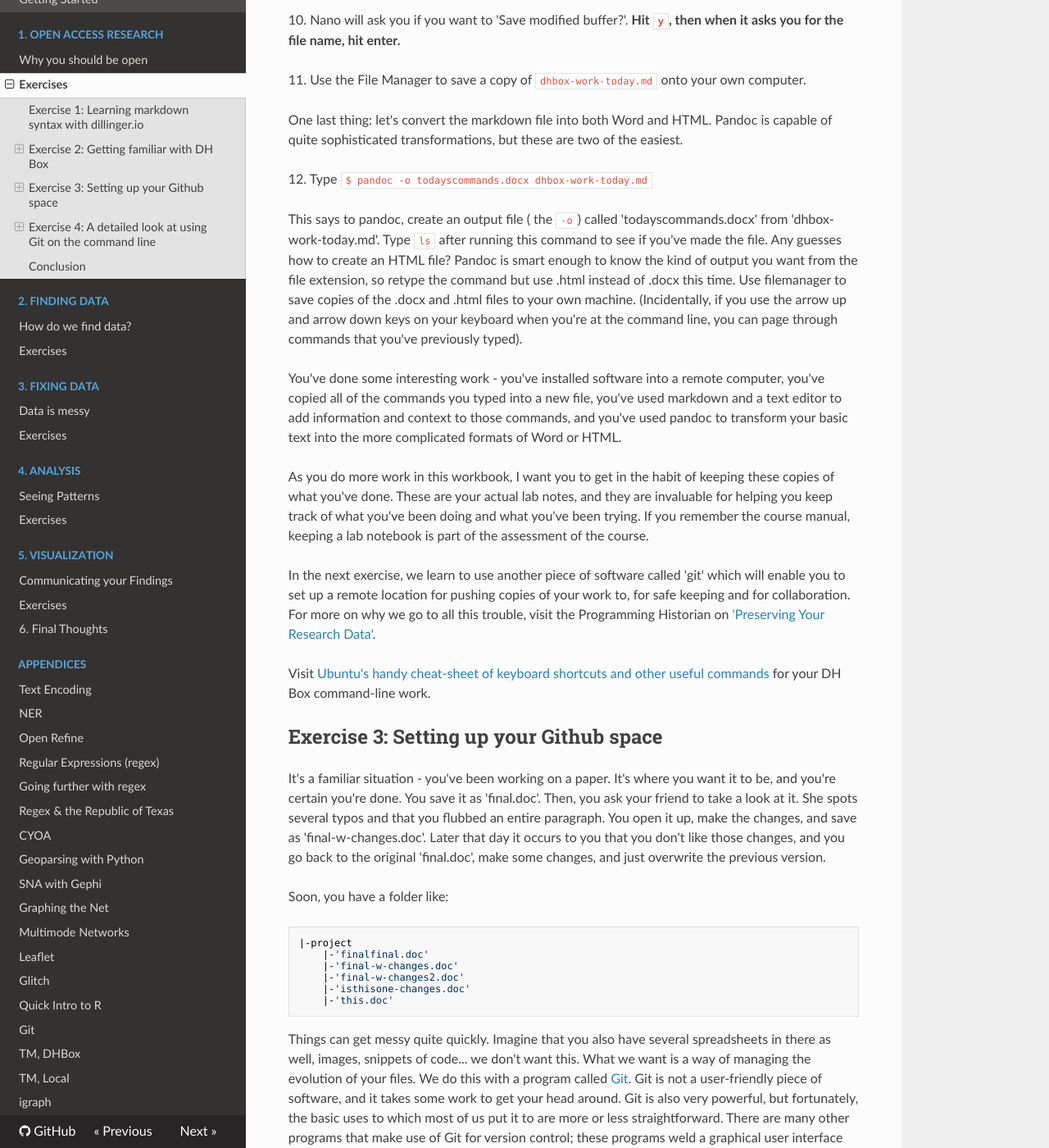
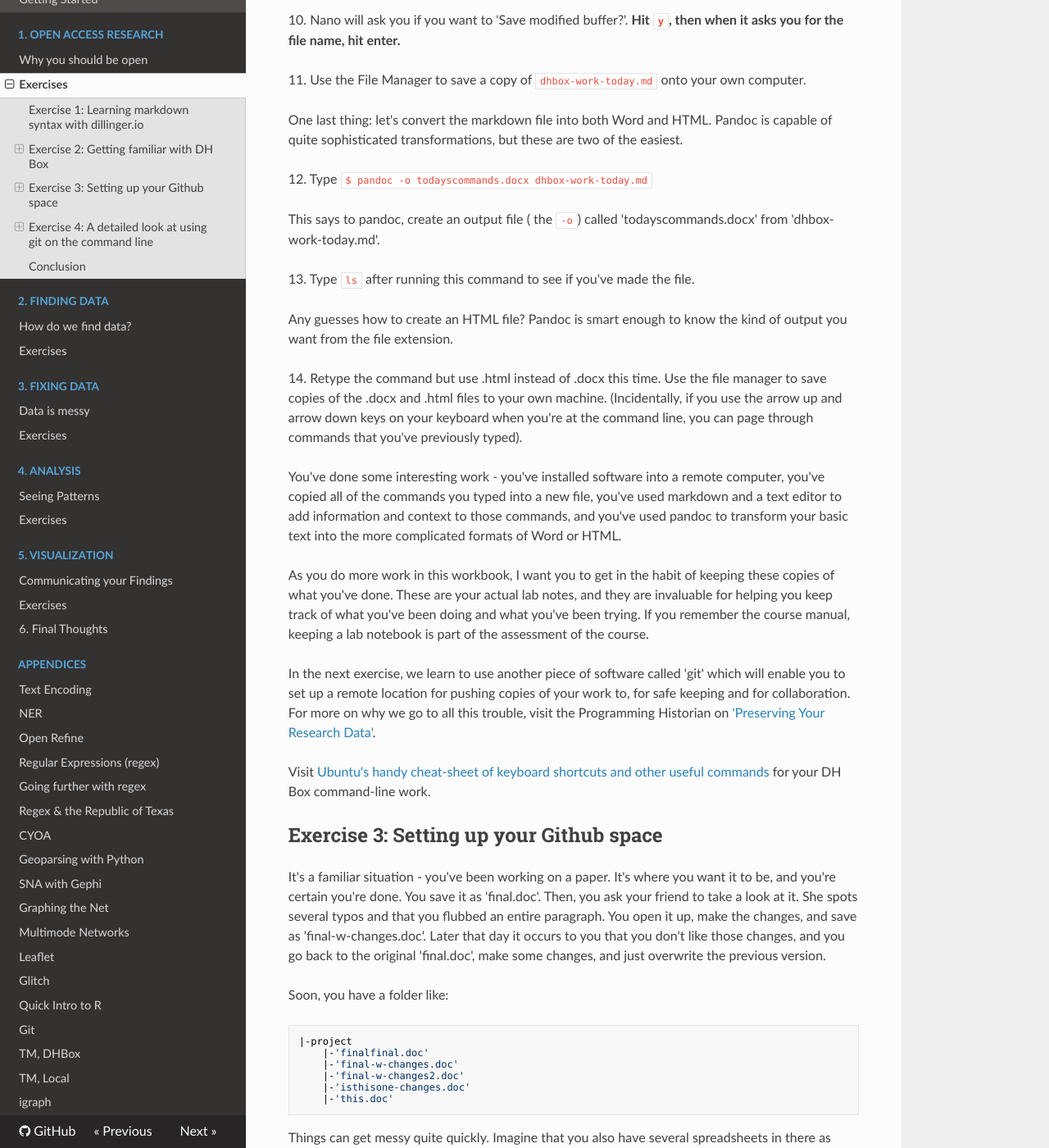
Before and after one commit to rblades/dhworkbook_master, an MkDocs documentation site: the page built from docs/module-1/Exercises.md, in a window 1280 px wide and 1400 px high, scrolled down 5446 px. Shown: the whole window at 82% size. Built offline with MkDocs 1.6.1, drawn with Linux system fonts in a browser that asks for light colours; nearby versions of some CDN libraries; comment, search, counter and statistics services are not loaded; old or Windows-style settings are respelled for this version of MkDocs; some of the changed text lies outside the part shown.

````diff
--- a/docs/module-1/Exercises.md
+++ b/docs/module-1/Exercises.md
@@ -138,7 +138,13 @@ One last thing: let's convert the markdown file into both Word and HTML. Pandoc
 
 12\. Type `$ pandoc -o todayscommands.docx dhbox-work-today.md`
 
-This says to pandoc, create an output file ( the `-o`) called 'todayscommands.docx' from 'dhbox-work-today.md'. Type `ls` after running this command to see if you've made the file. Any guesses how to create an HTML file? Pandoc is smart enough to know the kind of output you want from the file extension, so retype the command but use .html instead of .docx this time. Use filemanager to save copies of the .docx and .html files to your own machine. (Incidentally, if you use the arrow up and arrow down keys on your keyboard when you're at the command line, you can page through commands that you've previously typed).
+This says to pandoc, create an output file ( the `-o`) called 'todayscommands.docx' from 'dhbox-work-today.md'.
+
+13\. Type `ls` after running this command to see if you've made the file.
+
+Any guesses how to create an HTML file? Pandoc is smart enough to know the kind of output you want from the file extension.
+
+14\. Retype the command but use .html instead of .docx this time. Use the file manager to save copies of the .docx and .html files to your own machine. (Incidentally, if you use the arrow up and arrow down keys on your keyboard when you're at the command line, you can page through commands that you've previously typed).
 
 You've done some interesting work - you've installed software into a remote computer, you've copied all of the commands you typed into a new file, you've used markdown and a text editor to add information and context to those commands, and you've used pandoc to transform your basic text into the more complicated formats of Word or HTML.
 
@@ -163,7 +169,7 @@ Soon, you have a folder like:
     |-'this.doc'
 ```
 
-Things can get messy quite quickly. Imagine that you also have several spreadsheets in there as well, images, snippets of code... we don't want this. What we want is a way of managing the evolution of your files. We do this with a program called [Git](https://git-scm.com/). Git is not a user-friendly piece of software, and it takes some work to get your head around. Git is also very powerful, but fortunately, the basic uses to which most of us put it to are more or less straightforward. There are many other programs that make use of Git for version control; these programs weld a graphical user interface on top of the main Git program. For now, we'll content ourselves with the [Github website](http://github.com), which does the same thing more or less, but from a browser.
+Things can get messy quite quickly. Imagine that you also have several spreadsheets in there as well, images, snippets of code... we don't want this. What we want is a way of managing the evolution of your files. We do this with a program called [git](https://git-scm.com/). Git is not a user-friendly piece of software, and it takes some work to get your head around. Git is also very powerful, but fortunately, the basic uses to which most of us put it to are more or less straightforward. There are many other programs that make use of git for version control; these programs weld a graphical user interface on top of the main git program. For now, we'll content ourselves with the [Github website](http://github.com), which does the same thing more or less, but from a browser.
 
 Firstly, let's define some terms.
 
@@ -215,7 +221,7 @@ Many websites - including this workbook - use a Github repository as a way of ho
 <iframe width="560" height="315" src="https://www.youtube.com/embed/ZVejLE8qtOI" frameborder="0" allowfullscreen></iframe>
 
 
-## Exercise 4: A detailed look at using Git on the command line
+## Exercise 4: A detailed look at using git on the command line
 
 At its heart, git is a way of taking 'snapshots' of the current state of a folder, and saving those snapshots in sequence. (For an excellent brief presentation on Git, visit [Alice Bartlett's presentation on git](https://speakerdeck.com/alicebartlett/git-for-humans); Bartlett is a senior developer for the Financial Times). In git's lingo, as stated earlier, a folder on your computer is known as a `repository`. This sequence of snapshots in total lets you see how your project unfolded over time. Each time you wish to take a snapshot, you make a `commit`. A commit is a git command to take a snapshot of the entire repository. Thus, your folder we discussed above, with its proliferation of documents becomes:
 
@@ -224,7 +230,7 @@ At its heart, git is a way of taking 'snapshots' of the current state of a folde
     |-'final.doc'
 ```
 
-**But** its commit history could be visualized like a string of pearls, where each pearl is a unique commit. Each one of those pearls represents a point in time when you the writer made a commit; git compared the state of the file to the earlier state, and saved a snapshot of the `differences`. What is particularly useful about making a commit is that Git requires two more pieces of information about the git: who is making it, and when. The final useful bit about a commit is that you can save a detailed message about **why** the commit is being made. In our hypothetical situation, your first commit message might look like this:
+**But** its commit history could be visualized like a string of pearls, where each pearl is a unique commit. Each one of those pearls represents a point in time when you the writer made a commit; git compared the state of the file to the earlier state, and saved a snapshot of the `differences`. What is particularly useful about making a commit is that git requires two more pieces of information about the git: who is making it, and when. The final useful bit about a commit is that you can save a detailed message about **why** the commit is being made. In our hypothetical situation, your first commit message might look like this:
 
 ```
 Fixed conclusion
@@ -241,9 +247,9 @@ What would happen if you wanted to experiment or take your project in a new dire
 
 Git is also a powerful tool for backing up your work. You can work quite happily with git on your own machine, but when you store those files and the history of commits somewhere remote, you open up the possibility of collaboration **and** a safe place where your materials can be recalled if - perish the thought - something happened to your computer. In git-speak, the remote location is, well, the `remote`. There are many different places on the web that can function as a remote for git repositories. You can even set one up on your own server, if you want. To get material **out** of Github and onto your own computer, you `clone` it. If that hypothetical paper you were writing was part of a group project, your partners could clone it from your Github space, and work on it as well!
 
-Let us imagine a scenario.... You and Anna are working together on the project. You have made a new project repository in your Github space, and you have cloned it to your computer. Anna has cloned it to hers. Let's assume that you have a very productive weekend and you make some real headway on the project. You `commit` your changes, and then `push` them from your computer to the Github version of your repository. That repository is now one commit **ahead** of Anna's version. Anna `pulls` those changes from Github to her own version of the repository, which now looks **exactly** like your version. What happens if you make changes to the exact same part of the exact same file? This is called a `conflict`. Git will make a version of the file that contains text clearly marking off the part of the file where the conflict occurs, with the conflicting information marked out as well. The way to `resolve` the conflict is to open the file (typically with a text editor) and to delete the added Git text, making a decision on which information is the correct information.
+Let us imagine a scenario.... You and Anna are working together on the project. You have made a new project repository in your Github space, and you have cloned it to your computer. Anna has cloned it to hers. Let's assume that you have a very productive weekend and you make some real headway on the project. You `commit` your changes, and then `push` them from your computer to the Github version of your repository. That repository is now one commit **ahead** of Anna's version. Anna `pulls` those changes from Github to her own version of the repository, which now looks **exactly** like your version. What happens if you make changes to the exact same part of the exact same file? This is called a `conflict`. Git will make a version of the file that contains text clearly marking off the part of the file where the conflict occurs, with the conflicting information marked out as well. The way to `resolve` the conflict is to open the file (typically with a text editor) and to delete the added git text, making a decision on which information is the correct information.
 
-**Caution** what follows might take a bit of time. It walks you through setting up a Git repository in your DH Box; making changes to it; making different branches; and publishing the repository to your space on Github.com.
+**Caution** what follows might take a bit of time. It walks you through setting up a git repository in your DH Box; making changes to it; making different branches; and publishing the repository to your space on Github.com.
 
 ### 4.1. git init
 
@@ -323,7 +329,7 @@ Fixed the headings that were broken in the about section of readme.md
 
 Now let's assume that your `experiment` branch was successful - everything you did there you were happy with and you want to integrate all of those changes back into your `master` branch. We're going to merge things. To merge, we have to go back to the master branch: `$ git checkout master`. (Good practice is to keep separate branches for all major experiments or directions you go. In case you lose track of the names of the branches you've created, this command: `git branch -va` will list them for you.)
 
-1. Now, we merge with `$ git merge experiment`. Remember, a merge is a special kind of commit that rolls all previous commits from both branches into one - Git will open your text editor and prompt you to add a message (it will have a default message already there if you want it).
+1. Now, we merge with `$ git merge experiment`. Remember, a merge is a special kind of commit that rolls all previous commits from both branches into one - git will open your text editor and prompt you to add a message (it will have a default message already there if you want it).
 2. Save and exit and ta da! Your changes have been merged together.
 
 ### 4.5 git push
````
Also changed, not shown: docs/introduction/crafting-digital-history.md (+8 -8 lines), docs/module-1/Open-Access-Research.md (+1 -1 lines).
